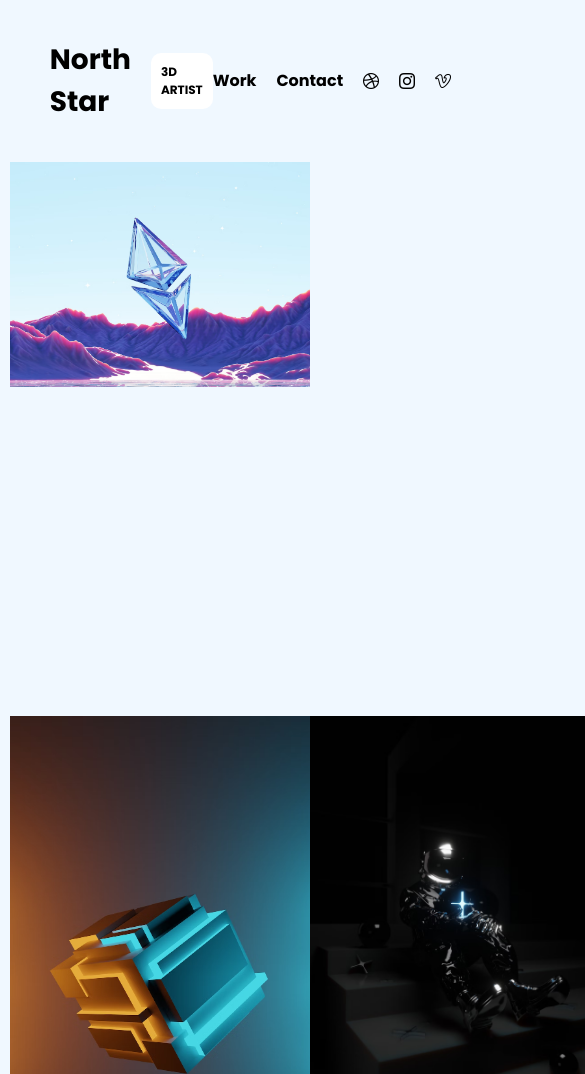
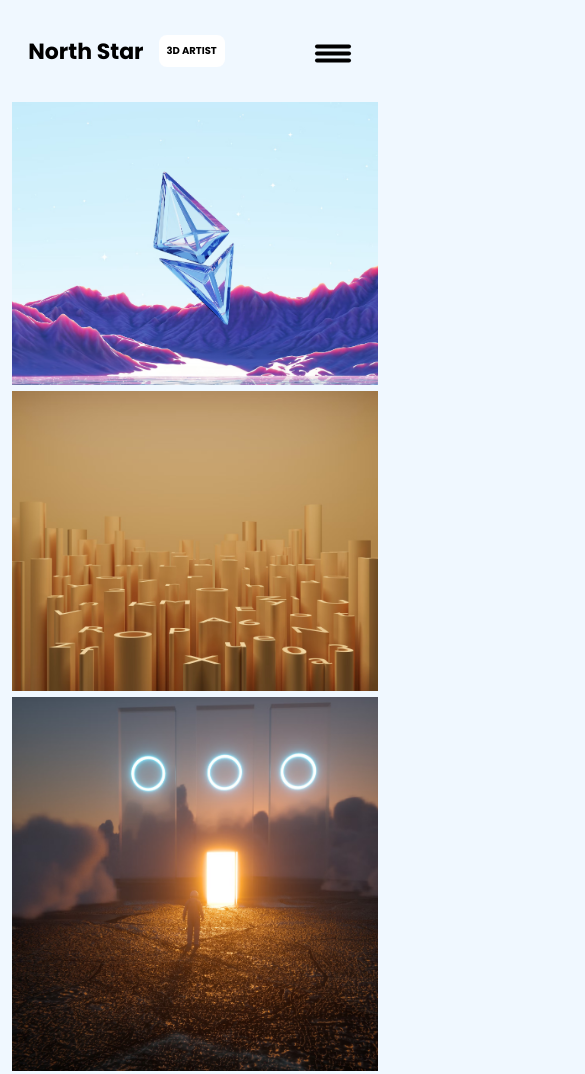
Before and after one commit to Chanikya333/Grid_Project, a plain HTML site: page index.html in a window 390 px wide. Shown: the top 1074 px of the page, 585 px wide, since content can reach past the window. Drawn offline with Linux system fonts and the light colour scheme.

Commit message:
grid-task completed

```diff
--- a/index.html
+++ b/index.html
@@ -23,13 +23,18 @@
       <a href="#"><img src="images/insta_icon.png" /></a>
       <a href="#"><img src="images/v_icon.png" /></a>
     </div>
+    <div class="hamberger">
+        <div class="bar"></div>
+        <div class="bar"></div>
+        <div class="bar"></div>
+      </div>
   </header>
   <main>
     <div class="container" id="eth">
       <img src="images/eth.avif" />
       <p class="overlay">VIEW PROJECT</p>
     </div>
-    <div class="container" id="alp">
+     <div class="container" id="alp">
       <img src="images/alphabet.avif" />
       <p class="overlay">VIEW PROJECT</p>
     </div>
@@ -63,6 +68,8 @@
       <p class="overlay">VIEW PROJECT</p>
     </div>
   </main>
+  <footer>
+    <p>Design and built by North Star in Chennai</p>
+  </footer>
 </body>
-
 </html>
--- a/styles.css
+++ b/styles.css
@@ -8,11 +8,14 @@ body {
   max-width: 95%;
 }
 header {
-  margin: 20px 40px;
+  margin: 20px auto;
   display: flex;
   flex-direction: row;
   justify-content: flex-start;
   align-items: center;
+  width:100%;
+  max-width: 90%;
+  position: relative;
 }
 header > h1 {
   font-size: 28px;
@@ -25,8 +28,11 @@ header > p {
   font-size: 12px;
   font-weight: bold;
   margin-left: 20px;
-  /* box-shadow: 0px 0px 2px black; */
   letter-spacing: 0cap;
+}
+
+.hamberger {
+  display: none;
 }
 
 .links {
@@ -54,19 +60,50 @@ header > p {
 main{
   display: grid;
   grid-template-areas:
-  "eth eth alpha"
-  "eth eth alpha";
+  "eth eth alp"
+  "eth eth tra"
+  "cub ast tra"
+  "cup ins ins"
+  "cup ins ins"
+  "foa foa dim"
+  "foa foa dim";
+  gap:14px;
+  width:100%;
+  max-width: 95%;
+  margin:0 auto;
 }
 #eth{
   grid-area: eth;
-  object-fit: cover;
+}
+#alp{
+  grid-area: alp;
+}
+#tra{
+  grid-area: tra;
+}
+#cub{
+  grid-area: cub;
+}
+#cup{
+  grid-area: cup;
+}
+#ins{
+  grid-area:ins;
+}
+#foa{
+  grid-area: foa;
+}
+#dim{
+  grid-area: dim;
 }
 .container {
-  width: 300px;
+  width: 100%;
   position: relative;
 }
 .container img {
     width: 100%;
+    object-fit: cover;
+    height: 100%;
 }
 .container .overlay {
   position: absolute;
@@ -75,6 +112,8 @@ main{
   bottom: 0;
   left:0;
   right:0;
+  height: 100%;
+  width: 100%;
   display:flex;
   justify-content: center;
   align-items: center;
@@ -87,3 +126,123 @@ main{
   opacity: 1;
   transition: 0.5s ease;
 }
+footer {
+  font-size: 14px;
+  margin: 10px auto;
+  padding: 10px;
+  display: flex;
+  justify-content: center;
+  align-items: center;
+}
+
+@media only screen and (max-width:600px){
+  main{
+  display: grid;
+  grid-template-areas:
+  "eth eth"
+  "alp tra"
+  "ast cub"
+  "ins ins"
+  "cup foa"
+  "dim dim";
+  gap:10px;
+  width:100%;
+  max-width: 95%;
+  margin:0 auto;
+  }
+  .container img {
+    width: 100%;
+    object-fit: cover;
+    height: 100%;
+}
+header {
+  margin: 20px auto;
+  display: flex;
+  flex-direction: row;
+  justify-content: flex-start;
+  align-items: center;
+  width:100%;
+  max-width: 90%;
+}
+header > h1 {
+  font-size: 20px;
+}
+header > p {
+  background-color: white;
+  padding: 8px;
+  text-transform: uppercase;
+  border-radius: 8px;
+  font-size: 10px;
+  font-weight: bold;
+  margin-left: 15px;
+  /* box-shadow: 0px 0px 2px black; */
+  letter-spacing: 0cap;
+}
+
+.links {
+  display: flex;
+  flex-direction: row;
+  align-items: center;
+  margin-left: auto;
+  text-decoration: none;
+  gap: 15px;
+  font-weight: bold;
+}
+.links a {
+  display: flex;
+  flex-direction: row;
+  align-items: center;
+  justify-content: center;
+  text-decoration: none;
+  cursor: pointer;
+  color: black;
+}
+.links a img {
+  max-width: 12px;
+  max-height: 12px;
+}
+.hamberger{
+  display: none;
+}
+}
+@media only screen and (max-width:500px){
+  main{
+    display: grid;
+  grid-template-areas:
+  "eth eth"
+  "alp alp"
+  "tra tra"
+  "ast cub"
+  "ins ins"
+  "cup cup"
+  "foa foa"
+  "dim dim";
+  gap:6px;
+  width:100%;
+  max-width: 99%;
+  margin:0 auto;
+  }
+  header > h1 {
+  font-size: 22px;
+}
+  header .links{
+    display: none;
+  }
+.hamberger{
+  display: block;
+  width: 50px;
+  height: 50px;
+  position: absolute;
+  right: 0;
+  top: 70%;
+  transform: translateY(-45%);
+}
+.hamberger .bar{
+  height: 4px;
+  width: 36px;
+  border-radius: 10px;
+  background-color: black;
+  margin: 3px;
+}
+
+}
```
